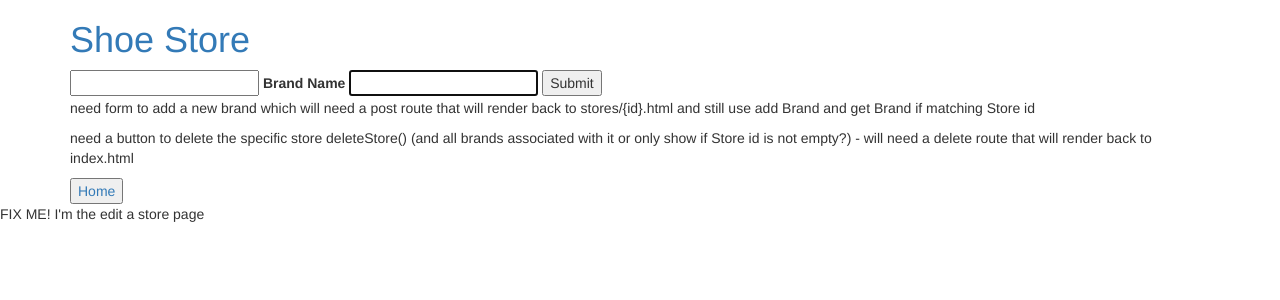
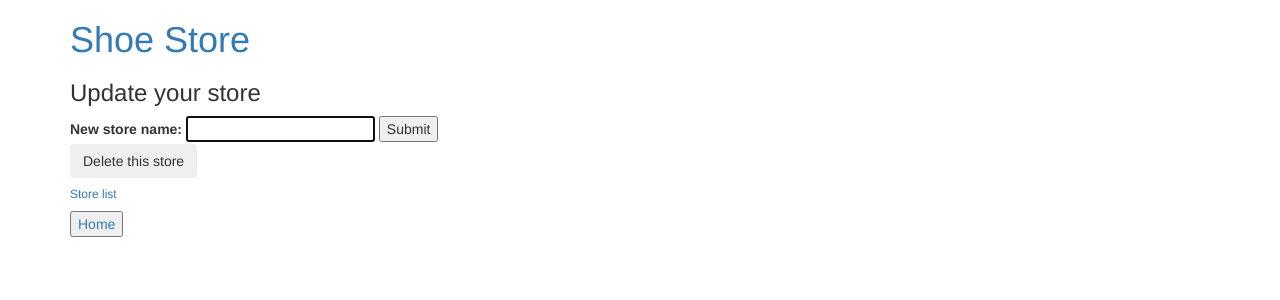
Before and after one commit to kdv24/ShoeStore, a PHP site: template views/store_edit.twig in a window 1280 px wide. Shown: the top 300 px of the page. Run offline with PHP 8.4, Linux system fonts and the light colour scheme; the template is opened without the code that fills it, so the values that code supplies are empty; some libraries are stand-ins or nearby versions.

Commit message:
fix the store_edit twig.

```diff
--- a/views/store_edit.twig
+++ b/views/store_edit.twig
@@ -7,27 +7,23 @@
 <body>
     <div class="container">
         <h1><a href="/">Shoe Store</a></h1>
-
-
-
-
-
-			<form action="/stores/{id}" method= "post">
-				<input id='store_id' name='store_id' type= "patch" value= "{{ store.getId }}">
-				<label for 'brand_id'>Brand Name</label>
-				<input id="brand_id" name="brand_id" type="text" autofocus="autofocus">
-
-
+        <h2>{{ store.getName }}</h2>
+        <h3>Update your store</h3>
+    		<form action="/stores/{{ store.getId }}" method= "post">
+    			<input name= "_method" type="hidden" value= "patch">
+    			<label for 'store_name'>New store name:</label>
+    			<input id="store_name" name="store_name" type="text" autofocus="autofocus">
     			<button type="submit">Submit</button>
     		</form>
 
+            <form action="/stores/{{ store.getId }}" method="post">
+                    <input name="_method" type="hidden" value="delete">
+                    <button type="submit" class="btn">Delete this store</button>
+            </form>
 
+            <h6><a href = '/stores'>Store list</a></h6>
 
-	<p> need form to add a new brand which will need a post route that will render back to stores/{id}.html and still use  add Brand and get Brand if matching Store id</p>
-	<p> need a button to delete the specific store deleteStore() (and all brands associated with it or only show if Store id is not empty?) - will need a delete route that will render back to index.html </p>
         	<button><a href="/">Home</a></button>
     </div>
 </body>
 </html>
-
-FIX ME! I'm the edit a store page
```
Lines whose indentation alone changed are shown as unchanged.
